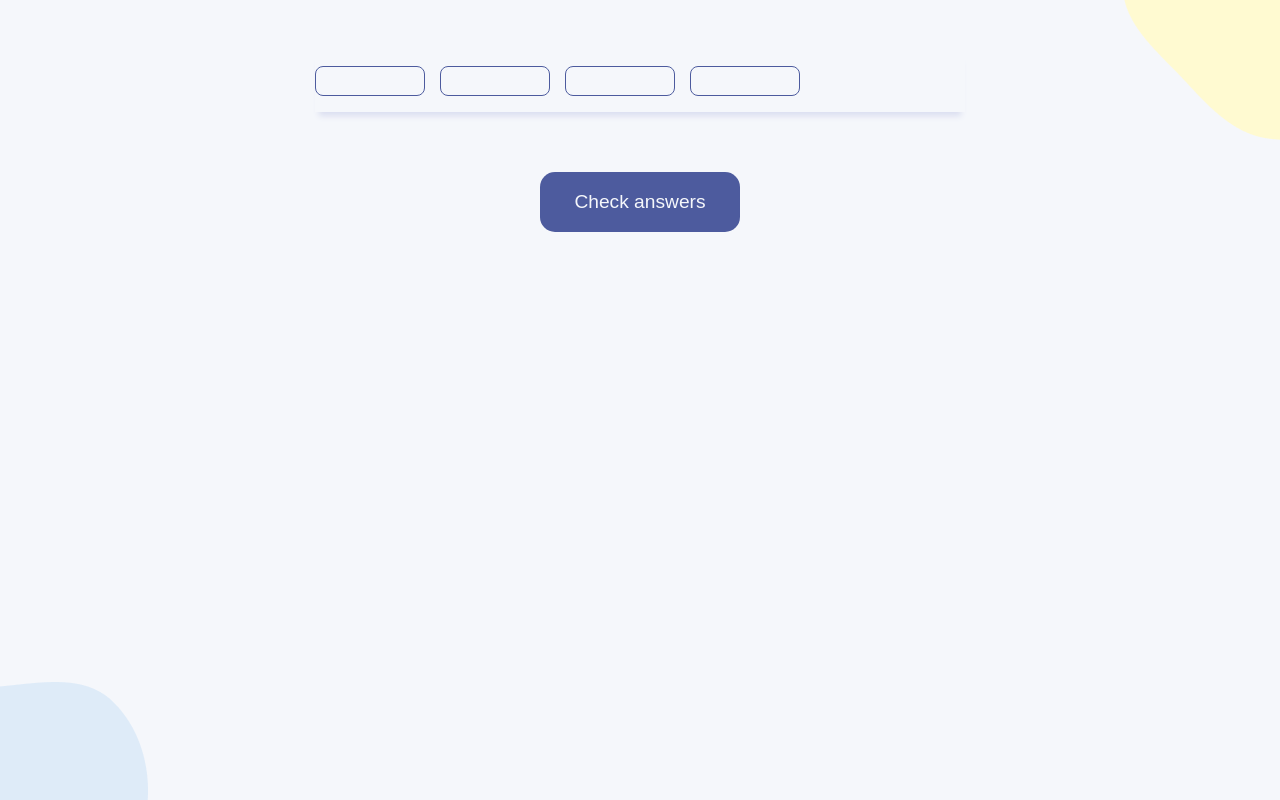
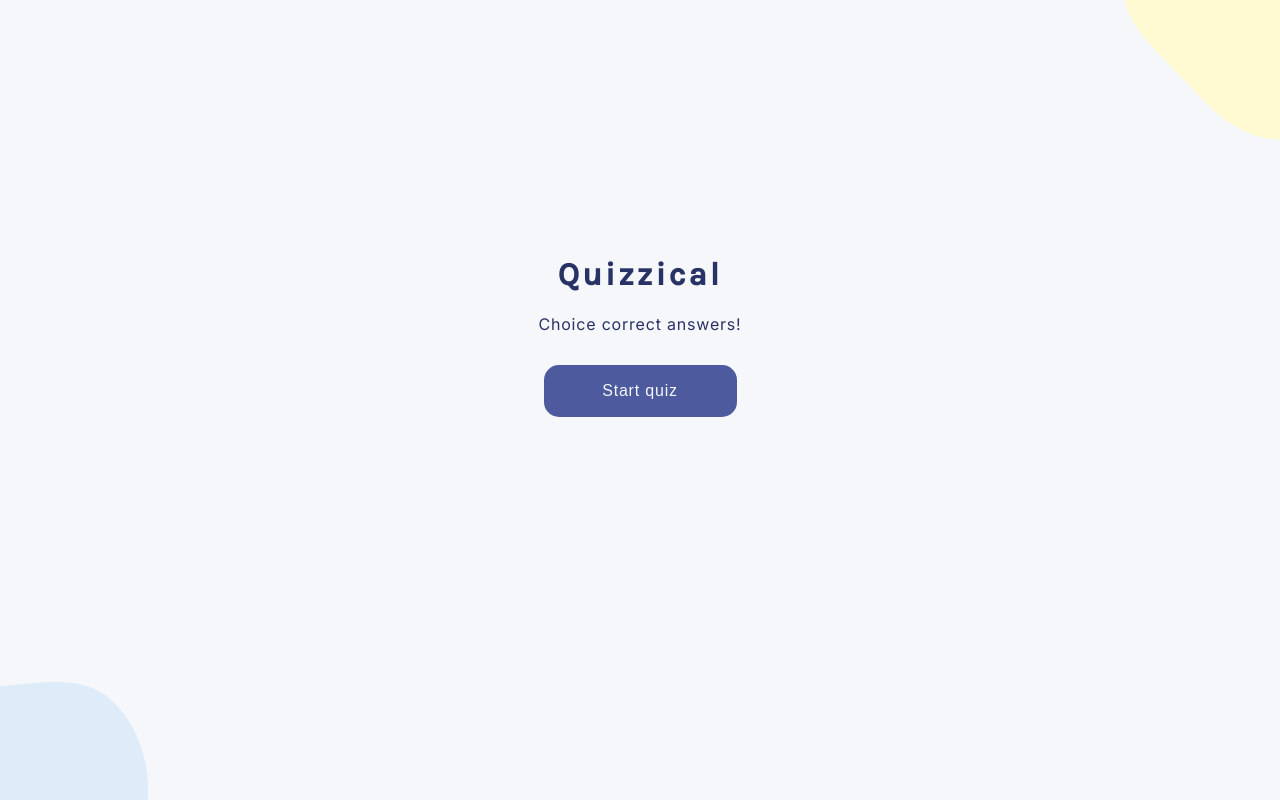
Before and after one commit to Acateel/quizzical, a React (Vite) app: page / in a window 1280 px wide. Built offline with nearby package versions, Linux system fonts and the light colour scheme; no server answers.

Commit message:
add show intro

```diff
--- a/src/App.jsx
+++ b/src/App.jsx
@@ -1,11 +1,16 @@
+import React from "react"
 import Intro from "./components/Intro"
 import Quizzical from "./components/Quizzical"
 
 function App() {
+  const [showIntro, setShowIntro] = React.useState(true)
   return (
     <div className="App">
-      {/* <Intro /> */}
-      <Quizzical />
+      {
+        showIntro ?
+        <Intro handleClick={setShowIntro} /> :
+        <Quizzical />
+      }
     </div>
   )
 }
--- a/src/components/Intro.jsx
+++ b/src/components/Intro.jsx
@@ -1,11 +1,16 @@
 import './Intro.css'
 
-export default function Intro() {
+export default function Intro({handleClick}) {
     return (
         <div className="intro">
             <h1 className='intro--title'>Quizzical</h1>
-            <p className='intro--description'>Some desctiprion if needed</p>
-            <button className='intro--start'>Start quiz</button>
+            <p className='intro--description'>Choice correct answers!</p>
+            <button
+                className='intro--start'
+                onClick={() => {handleClick(false)}}
+            >
+                Start quiz
+            </button>
         </div>
     )
 }
```
